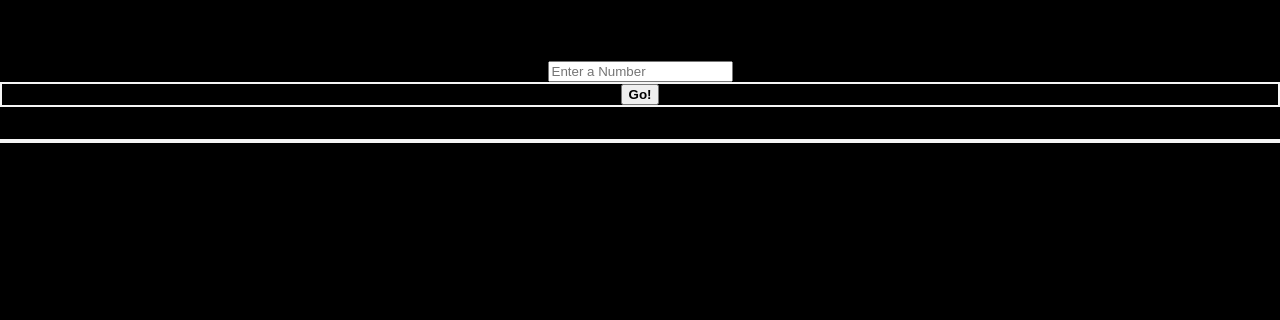
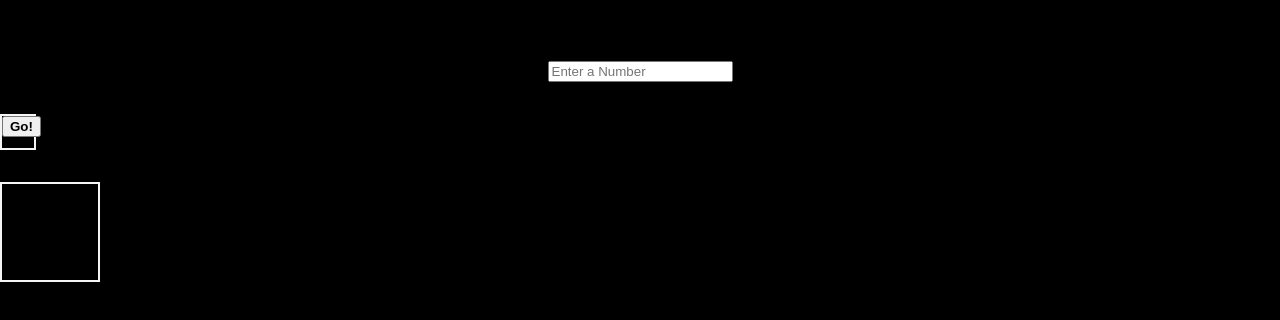
Before and after one commit to cvs181801/square-root, a plain HTML site: page index.html in a window 1280 px wide. Shown: the part 60-380 px from the top of the page. Drawn offline with Linux system fonts and the light colour scheme.

Commit message:
add more borders

```diff
--- a/stylesheet.css
+++ b/stylesheet.css
@@ -19,15 +19,27 @@ h1 {
 
 #buttonContainer {
     border: 2px solid whitesmoke;
+    width: 2em;
+    height: 2em;
+    margin-bottom: 2em;
+    justify-content: center;
+}
+
+form {
     margin-bottom: 2em;
 }
 
 #resultDiv {
+    width: 6em;
+    height: 6em;
     border: 2px solid whitesmoke;
     margin-bottom: 2em;
+    justify-content: center;
 }
 
 p {
+    width: 3em;
+    height: 3em;
     border: 2px solid whitesmoke;
     font-size: 1.5rem;
 }
```
